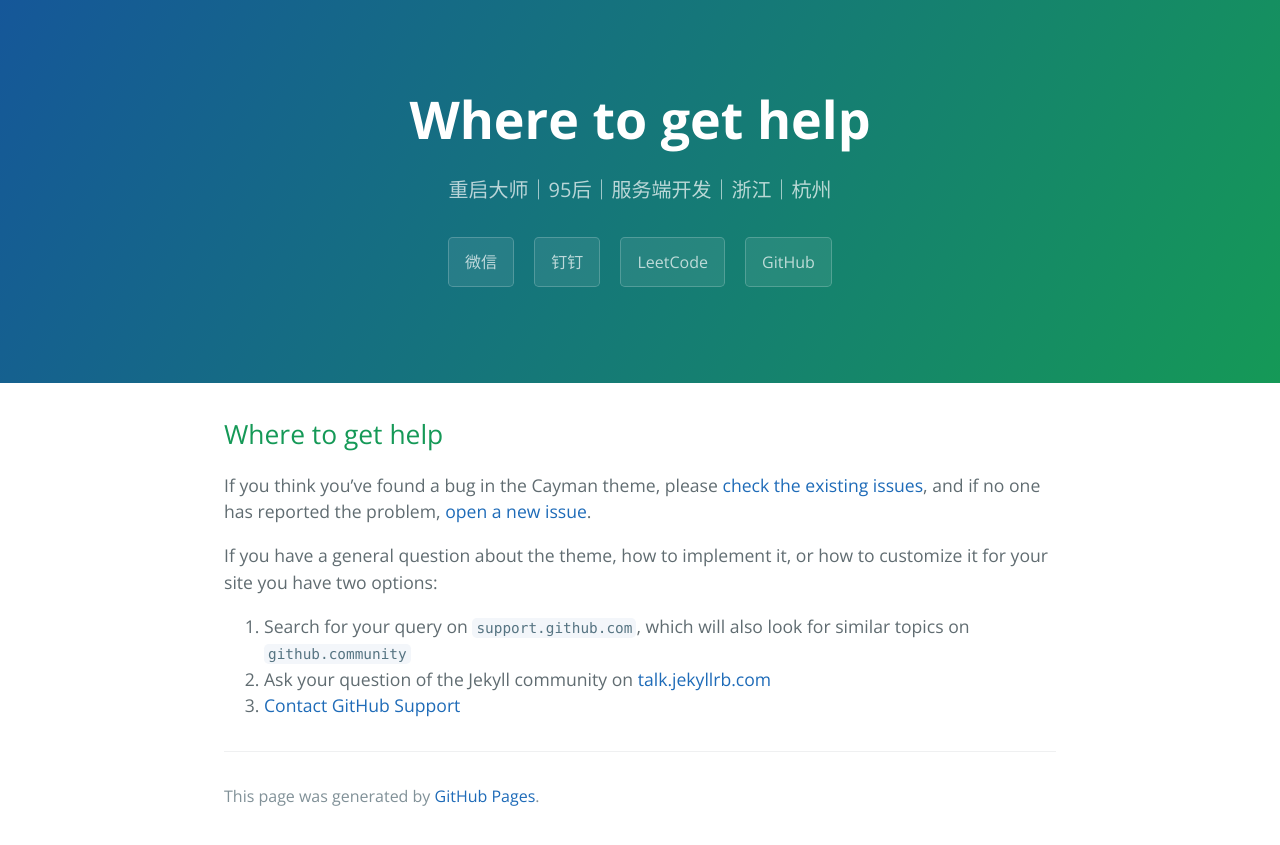
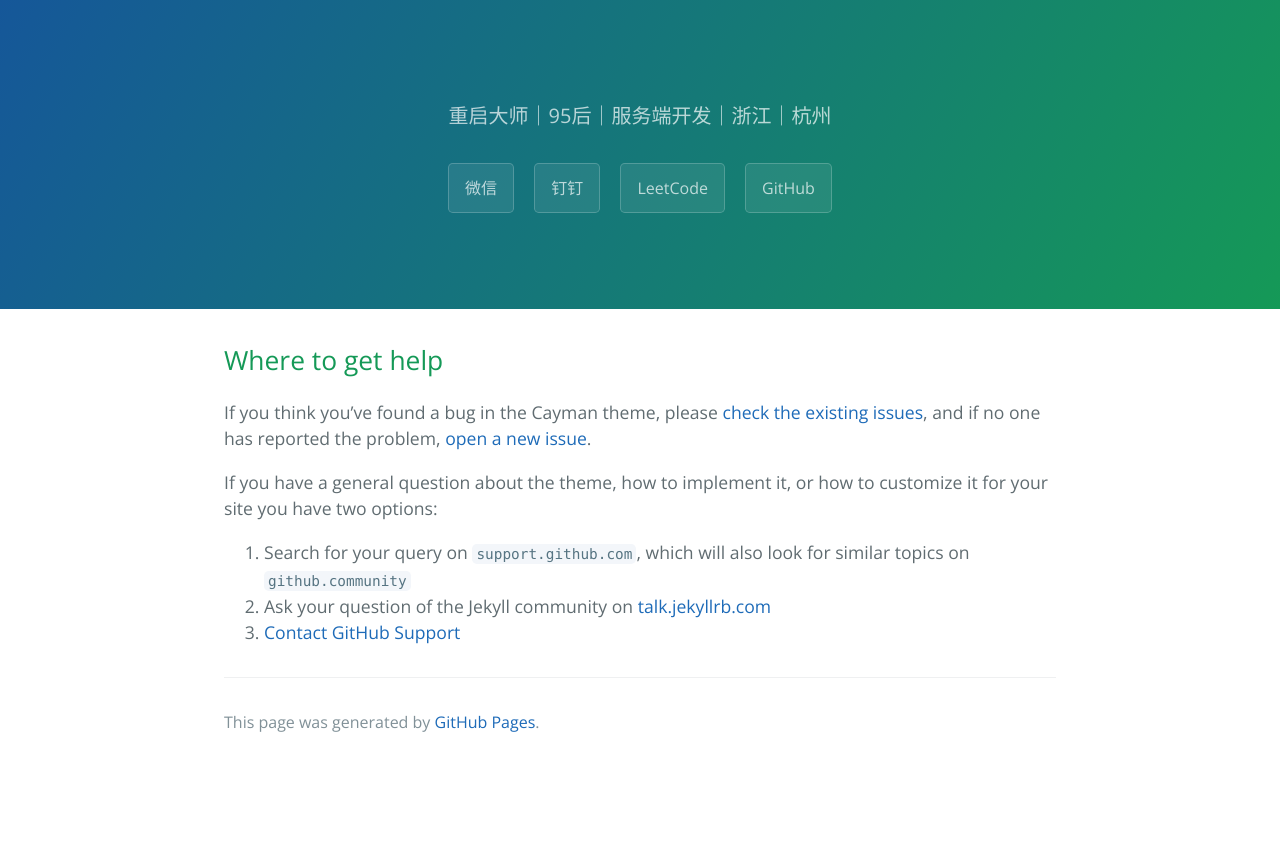
Before and after one commit to dc-orz/dc-orz.github.io, a Jekyll site: the page built from docs/SUPPORT.md, in a window 1280 px wide. Shown: the top 845 px of the page. Built offline with Jekyll 4.4.1, drawn with Linux system fonts in a browser that asks for light colours; our own code applies the rules of GitHub Pages for plain Markdown files.

Commit message:
Update default.html

```diff
--- a/_layouts/default.html
+++ b/_layouts/default.html
@@ -25,7 +25,8 @@
     <a id="skip-to-content" href="#content">Skip to the content.</a>
 
     <header class="page-header" role="banner">
-      <h1 class="project-name">{{ page.title | default: site.title | default: site.github.repository_name }}</h1>
+<!--       <h1 class="project-name">{{ page.title | default: site.title | default: site.github.repository_name }}</h1> -->
+      <h1 src="https://github.com/dc-orz/dc-orz.github.io/blob/master/assets/logo.png?raw=true" />
       <h2 class="project-tagline">{{ page.description | default: site.description | default: site.github.project_tagline }}</h2>
       {% if site.github.is_project_page %}
         <a href="{{ site.github.repository_url }}" class="btn">View on GitHub</a>
```
